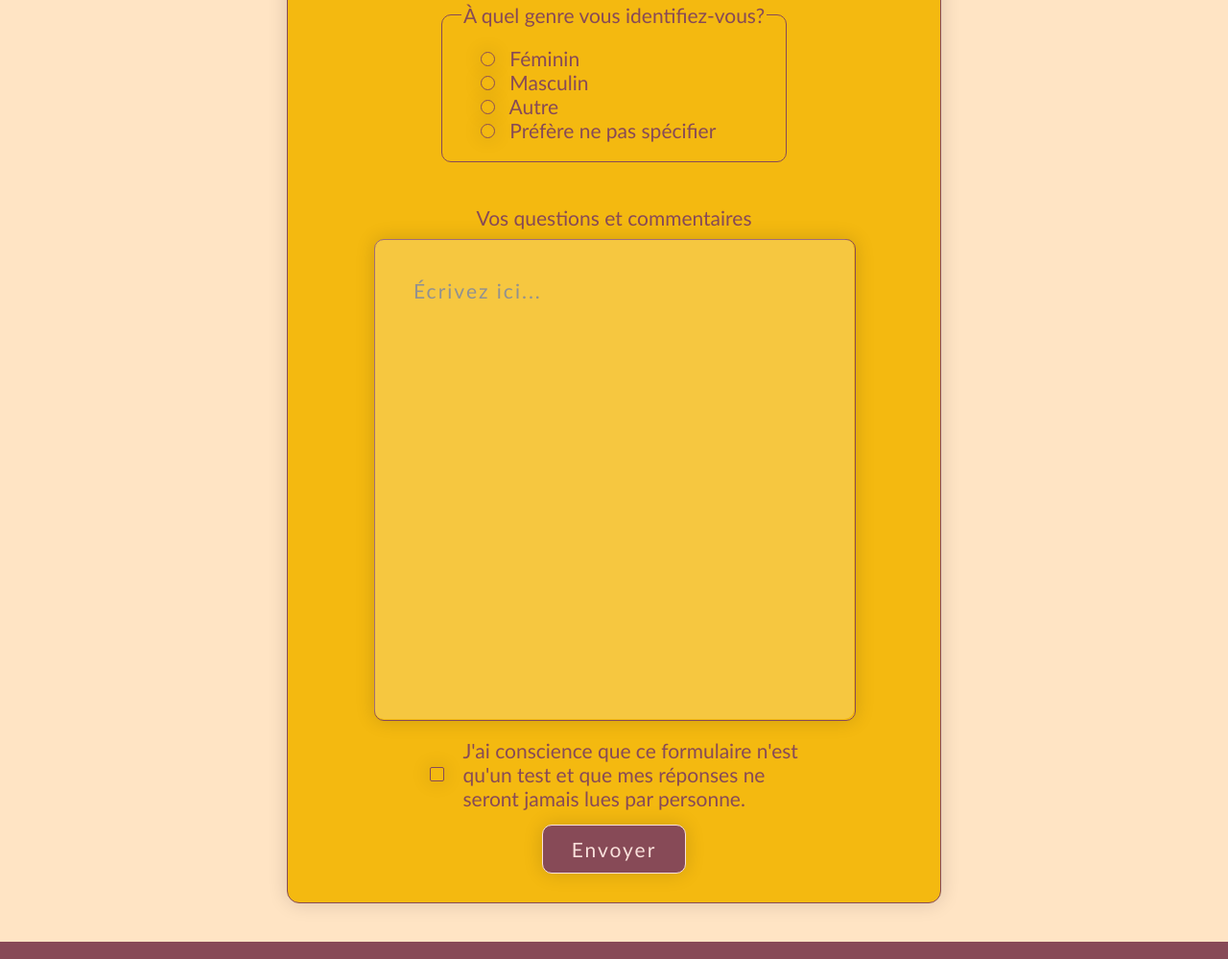
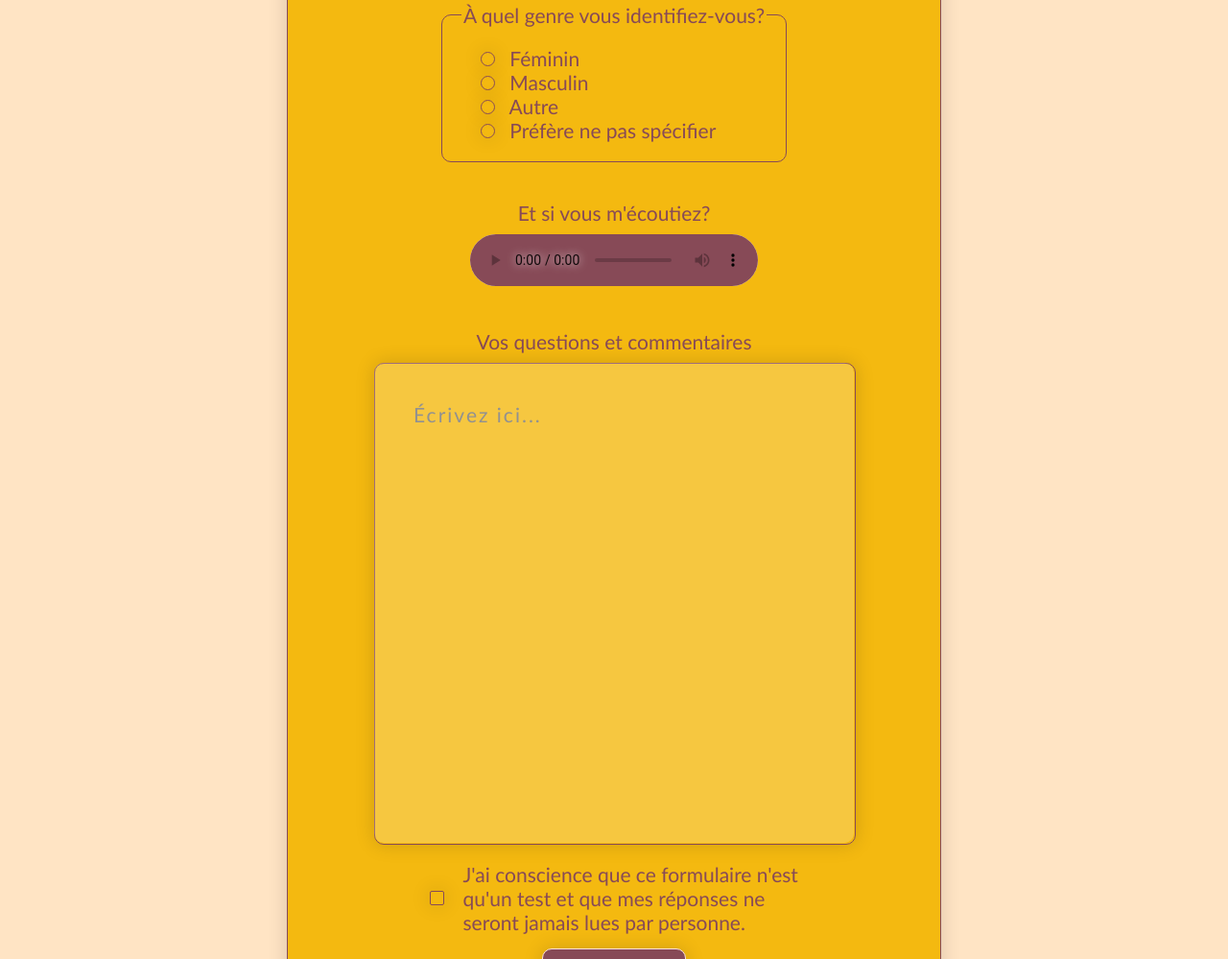
Before and after one commit to LenaDela/mini-project, a plain HTML site: page form.html in a window 1280 px wide. Shown: the part 890-1889 px from the top of the page at 96% size. Drawn offline with Linux system fonts and the light colour scheme.

Commit message:
changes added to form

```diff
--- a/form.html
+++ b/form.html
@@ -87,6 +87,15 @@
                 </label>
               </fieldset>
             </div>
+            <div class="audio">
+              <label class="aligning" for="audio">Et si vous m'écoutiez?</label>
+              <!-- <div class="relative">
+                <div class="opacity"></div> -->
+                  <audio controls>
+                    <source src="media/everywhere.mp3" type="audio/mp3">
+                    Votre navigateur ne supporte pas l'élément audio.
+                  </audio>
+                <!-- </div> -->
             </div>
             <div class="aligning comment">
               <label class="added-padding-width" for="comments">Vos questions et commentaires</label>
--- a/styleForm.css
+++ b/styleForm.css
@@ -47,7 +47,7 @@ h1 {
     margin-bottom: 0;
 }
 
-.form {
+.form, .audio {
     display: flex;
     flex-wrap: wrap;
     flex-direction: column;
@@ -219,6 +219,15 @@ input[type="checkbox"] {
     border-radius: 2px;
 }
 
+.audio {
+    margin-top: 30px;
+}
+
+audio::-webkit-media-controls-panel {
+background-color: #874a57;
+color: #fff;
+}
+
 textarea {
     background-color: transparent;
     /* z-index: 1; */
```
Also changed, not shown: 1 other file.
